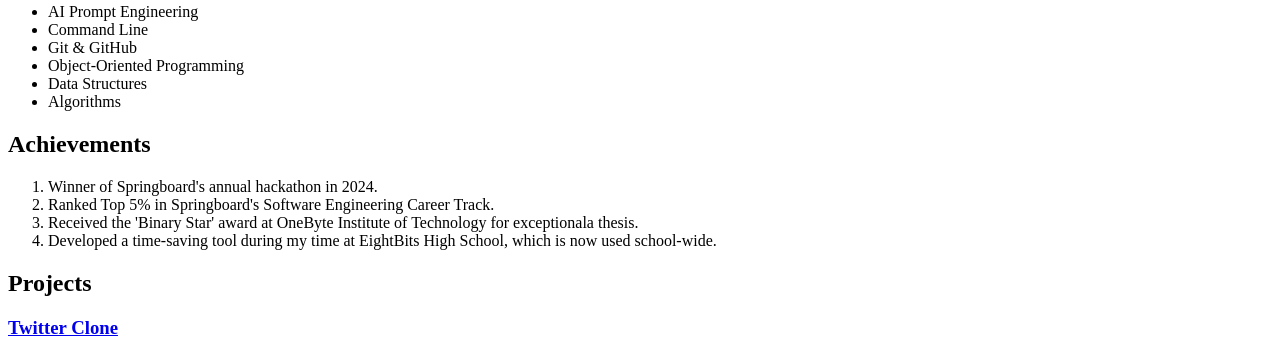
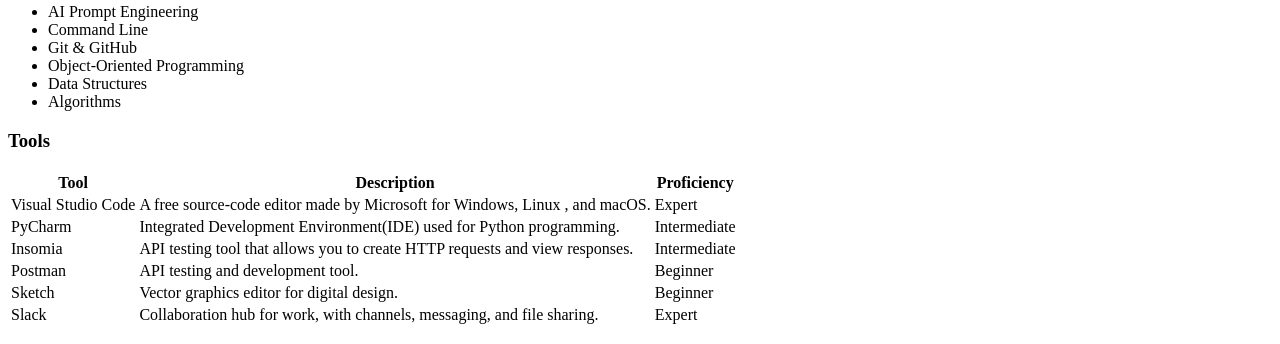
Before and after one commit to angemesias/project-1-2, a plain HTML site: page index.html in a window 1280 px wide. Shown: the part 1080-1424 px from the top of the page. Drawn offline with Linux system fonts and the light colour scheme.

Commit message:
to add table to website CV

```diff
--- a/index.html
+++ b/index.html
@@ -54,6 +54,48 @@
                 <li>Data Structures</li>
                 <li>Algorithms</li>
         </ul>
+        <h3>Tools</h3>
+        <table>
+            <tr>
+                <th scope="col">Tool</th>
+                <th scope="col">Description</th>
+                <th scope="col">Proficiency</th>
+            </tr>
+        <tbody>
+            <tr>
+                <td>Visual Studio Code</td>
+                <td>A free source-code editor made by Microsoft for Windows, Linux , and macOS.</td>
+                <td>Expert</td>
+            </tr>
+           <tr>
+                <td>PyCharm</td>
+                <td>Integrated Development Environment(IDE) used for Python programming.</td>
+                <td>Intermediate</td>
+           </tr>
+           <tr>
+                <td>Insomia</td>
+                <td>API testing tool that allows you to create HTTP requests and view responses.</td>
+                <td>Intermediate</td>
+           </tr>
+           <tr>
+                <td>Postman</td>
+                <td>API testing and development tool.</td>
+                <td>Beginner</td>
+            </tr>
+            <tr>
+                <td>Sketch</td>
+                <td>Vector graphics editor for digital design.</td>
+                <td>Beginner</td>
+            </tr>
+            <tr>
+                <td>Slack</td>
+                <td>Collaboration hub for work, with channels, messaging, and file sharing.</td>
+                <td>Expert</td>
+            </tr>
+        </tbody>
+
+
+        </table>
         <h2>Achievements</h2>
         <ol>
             <li>Winner of Springboard's annual hackathon in 2024.</li>
```
